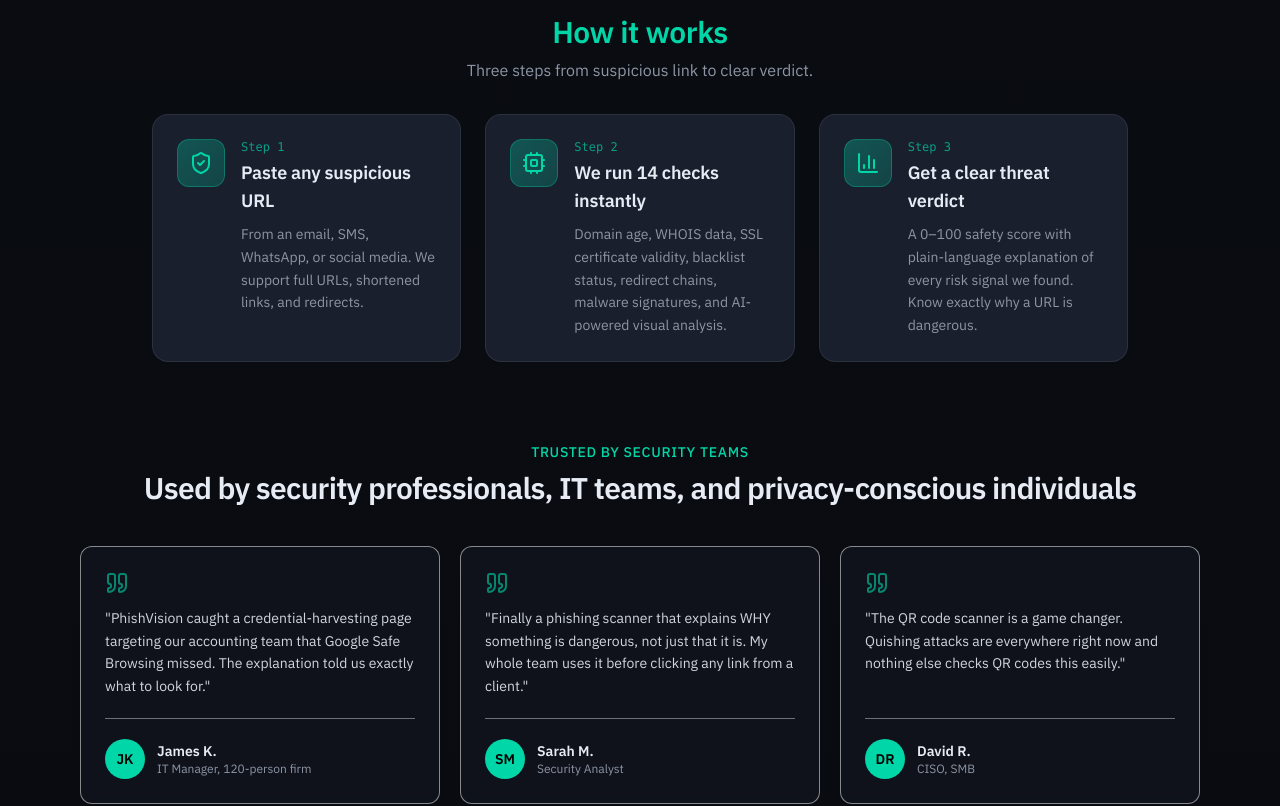
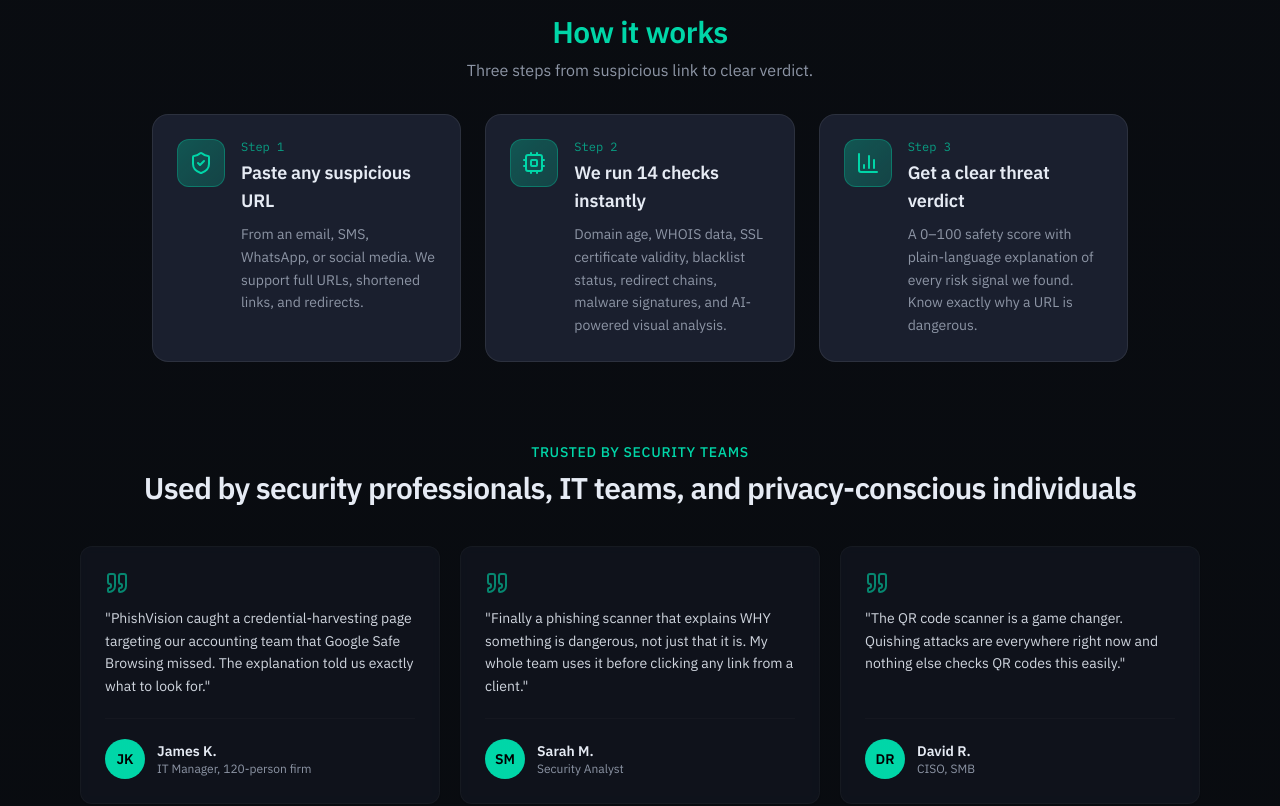
Before and after one commit to Harsh-007lab/phishvision-ai, a React (Vite) app: page / in a window 1280 px wide. Shown: the part 840-1646 px from the top of the page. Built offline with nearby package versions, Linux system fonts and the light colour scheme; no server answers; the database is empty; the HTML template or start-up script is replaced by a standard one; what @lovable.dev/cloud-auth-js would draw is missing.

Commit message:
Changes
Co-authored-by: Harsh-007lab <217755193+Harsh-007lab@users.noreply.github.com>

```diff
--- a/src/index.css
+++ b/src/index.css
@@ -39,8 +39,8 @@ All colors MUST be HSL.
     --warning: 38 92% 50%;             /* #f59e0b */
     --warning-foreground: 0 0% 0%;
 
-    --border: 0 0% 100%;               /* used via /0.08 utility */
-    --input: 225 30% 10%;
+    --border: 220 12% 14%;             /* ≈ rgba(255,255,255,0.08) on bg */
+    --input: 220 12% 18%;
     --ring: 167 100% 42%;
 
     --radius: 0.75rem;
--- a/tailwind.config.ts
+++ b/tailwind.config.ts
@@ -61,6 +61,10 @@ export default {
         md: "calc(var(--radius) - 2px)",
         sm: "calc(var(--radius) - 4px)",
       },
+      fontFamily: {
+        sans: ['"IBM Plex Sans"', "system-ui", "-apple-system", "sans-serif"],
+        mono: ['"IBM Plex Mono"', "ui-monospace", "SFMono-Regular", "monospace"],
+      },
       keyframes: {
         "accordion-down": {
           from: {
@@ -78,10 +82,15 @@ export default {
             height: "0",
           },
         },
+        "fade-in-up": {
+          "0%": { opacity: "0", transform: "translateY(8px)" },
+          "100%": { opacity: "1", transform: "translateY(0)" },
+        },
       },
       animation: {
         "accordion-down": "accordion-down 0.2s ease-out",
         "accordion-up": "accordion-up 0.2s ease-out",
+        "fade-in-up": "fade-in-up 0.4s ease-out both",
       },
     },
   },
```
